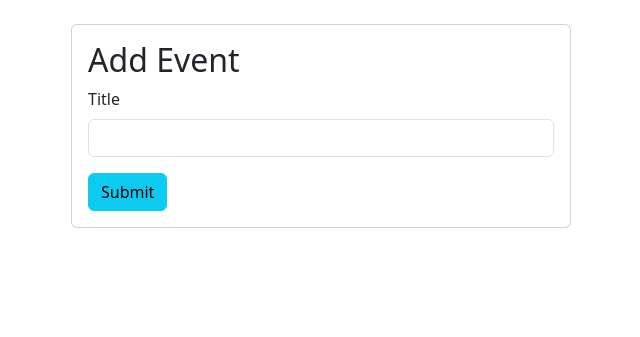
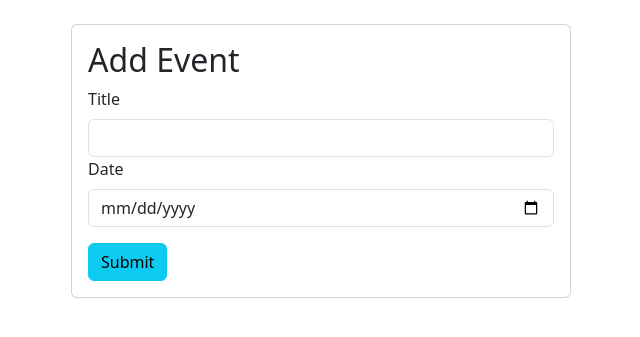
Before and after one commit to tarof429/community-homepage, a Flask app: page /add_event in a window 1280 px wide. Shown: the part 80-417 px from the top of the page, without its empty margins (319-959 px from the left). Run offline with Flask 3, Linux system fonts and the light colour scheme.

Commit message:
Add a date field for an event

```diff
--- a/app.py
+++ b/app.py
@@ -32,7 +32,7 @@ def create_app(testing=False):
         form = AddEventForm()
 
         if request.method == 'POST' and form.validate_on_submit():
-            new_event = Event(title=form.title.data)
+            new_event = Event(title=form.title.data, date=form.date.data)
             db.session.add(new_event)
 
             try:
--- a/forms.py
+++ b/forms.py
@@ -1,12 +1,14 @@
 from flask_wtf import FlaskForm
-from wtforms import StringField, SubmitField
+from wtforms import StringField, DateField, SubmitField
 
 import app
 
 class AddEventForm(FlaskForm):
     title = StringField('Title')
+    date = DateField('Date')
     submit = SubmitField('Submit')
 
 class UpdateEventForm(FlaskForm):
     title = StringField('Title')
+    date = DateField('Date')
     submit = SubmitField('Submit')
--- a/models/event.py
+++ b/models/event.py
@@ -3,3 +3,4 @@
 class Event(db.Model):
     id = db.Column(db.Integer, primary_key=True)
     title = db.Column(db.String(20), nullable=False, unique=True)
+    date = db.Column(db.Date)
--- a/templates/add_event_form.html
+++ b/templates/add_event_form.html
@@ -12,6 +12,10 @@
                     {{ form.title.label(class="form-label") }}
                     {{ form.title(size=20, class="form-control" )}}
                 </div>
+                <div class="form-group">
+                    {{ form.date.label(class="form-label") }}
+                    {{ form.date(class="form-control" )}}
+                </div>
                 <div class="mt-3">
                     {{ form.submit(class="btn btn-info btn-block") }}
                 </div>
--- a/templates/events.html
+++ b/templates/events.html
@@ -8,6 +8,7 @@
             <thead>
             <tr>
                 <th>Select</th>
+                <th>Date</th>
                 <th>Event</th>
             </tr>
             </thead>
@@ -15,6 +16,7 @@
                 {% for event in events %}
                 <tr>
                     <td><input type="radio" name="event_id"  value="{{ event.id }}"></td>
+                    <td>{{ event.date }}</td>
                     <td>{{ event.title }}</td>
                 </tr>
                 {% endfor %}
--- a/templates/update_event_form.html
+++ b/templates/update_event_form.html
@@ -12,6 +12,10 @@
                     {{ form.title.label(class="form-label") }}
                     {{ form.title(size=20, class="form-control" )}}
                 </div>
+                <div class="form-group">
+                    {{ form.date.label(class="form-label") }}
+                    {{ form.date(class="form-control" )}}
+                </div>
                 <div class="mt-3">
                     {{ form.submit(class="btn btn-info btn-block") }}
                 </div>
```
Also changed, not shown: tests/test_event_db.py (+5 -2 lines), tests/test_models.py (+4 -1 lines), README.md.
